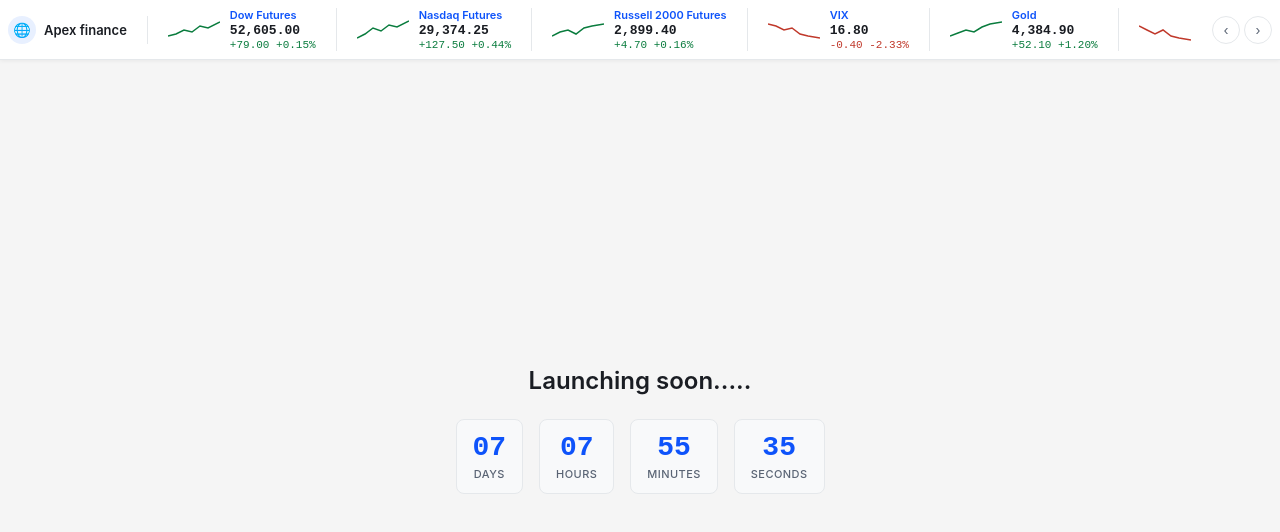
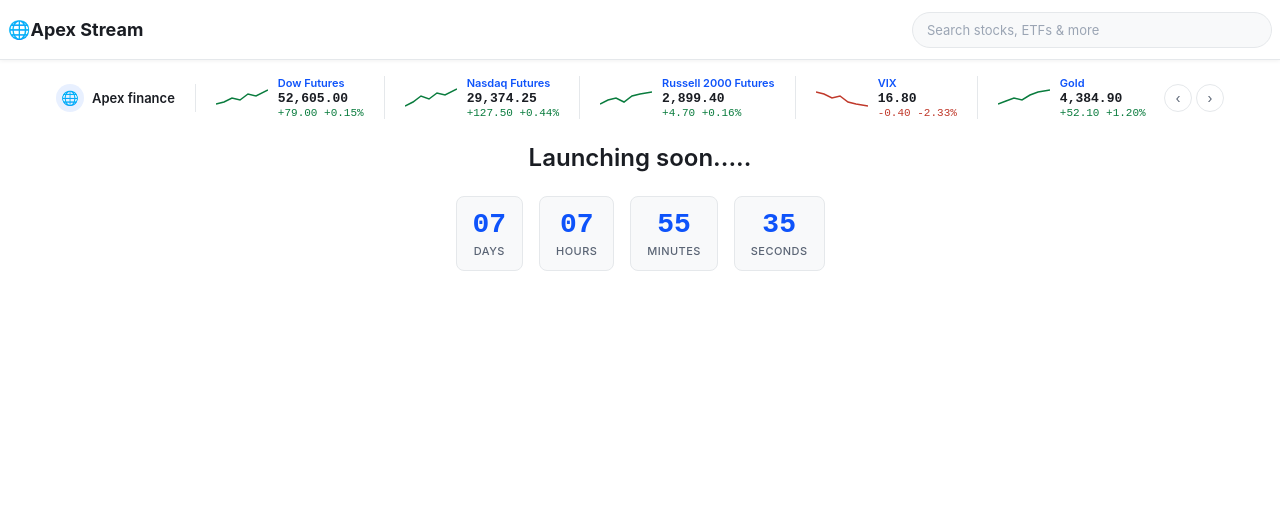
Before and after one commit to agarwalsvivek/apex-live-ticker, a React (Vite) app in the folder apps/web/: page / in a window 1280 px wide. Shown: the top 532 px of the page. Built offline with nearby package versions, Linux system fonts and the light colour scheme.

Commit message:
added html formatter

```diff
--- a/apps/web/public/equity.css
+++ b/apps/web/public/equity.css
@@ -31,24 +31,65 @@ body {
   min-height: 100vh;
 }
 
-
-/* ── HEADER TICKER BAR ── */
+/* ── HEADER ── */
 .header {
   background: var(--header-bg);
   border-bottom: 1px solid var(--border);
-  padding: 0 24px;
+  padding: 0 8px;
   display: flex;
   align-items: center;
-  gap: 0;
+  justify-content: space-between;
+  gap: 16px;
   height: 60px;
-  overflow: hidden;
   position: sticky;
   top: 0;
   z-index: 100;
   box-shadow: 0 1px 4px rgba(0, 0, 0, 0.06);
 }
 
-.header-market-label {
+.header-title {
+  font-size: 18px;
+  font-weight: 700;
+  color: var(--text-pri);
+  white-space: nowrap;
+}
+
+.header-search {
+  flex: 1;
+  max-width: 360px;
+}
+.header-search input {
+  width: 100%;
+  height: 36px;
+  padding: 0 14px;
+  border-radius: 18px;
+  border: 1px solid var(--border);
+  background: var(--bg-card);
+  font-family: var(--sans);
+  font-size: 13px;
+  color: var(--text-pri);
+  outline: none;
+  transition:
+    border-color 0.15s,
+    background 0.15s;
+}
+.header-search input::placeholder {
+  color: var(--text-muted);
+}
+.header-search input:focus {
+  border-color: var(--blue);
+  background: var(--bg);
+}
+
+/* ── MARKET TICKER BAR (now lives in a section) ── */
+.ticker-bar {
+  display: flex;
+  align-items: center;
+  gap: 0;
+  overflow: hidden;
+}
+
+.ticker-market-label {
   display: flex;
   align-items: center;
   gap: 8px;
@@ -62,7 +103,7 @@ body {
   flex-shrink: 0;
 }
 
-.header-market-label .icon {
+.ticker-market-label .icon {
   width: 28px;
   height: 28px;
   border-radius: 50%;
@@ -73,7 +114,7 @@ body {
   font-size: 14px;
 }
 
-.header-tickers {
+.ticker-list {
   display: flex;
   align-items: center;
   gap: 0;
@@ -81,7 +122,7 @@ body {
   overflow: hidden;
 }
 
-.header-ticker {
+.ticker-item {
   display: flex;
   align-items: center;
   gap: 10px;
@@ -90,51 +131,51 @@ body {
   min-width: 0;
   flex-shrink: 0;
 }
-.header-ticker:first-child {
+.ticker-item:first-child {
   padding-left: 0;
 }
 
-.ht-spark {
+.ticker-spark {
   width: 52px;
   height: 28px;
   flex-shrink: 0;
 }
 
-.ht-info {
+.ticker-info {
 }
-.ht-name {
+.ticker-name {
   font-size: 11px;
   font-weight: 600;
   color: var(--blue);
   white-space: nowrap;
 }
-.ht-price {
+.ticker-price {
   font-family: var(--mono);
   font-size: 13px;
   font-weight: 600;
   color: var(--text-pri);
   margin-top: 1px;
 }
-.ht-chg {
+.ticker-chg {
   font-family: var(--mono);
   font-size: 11px;
   font-weight: 500;
   margin-top: 1px;
 }
-.ht-chg.up {
+.ticker-chg.up {
   color: var(--green);
 }
-.ht-chg.down {
+.ticker-chg.down {
   color: var(--red);
 }
 
-.header-nav {
+.ticker-nav {
   display: flex;
   gap: 4px;
   margin-left: 12px;
   flex-shrink: 0;
 }
-.header-nav button {
+.ticker-nav button {
   width: 28px;
   height: 28px;
   border-radius: 50%;
@@ -148,17 +189,23 @@ body {
   justify-content: center;
   transition: all 0.15s;
 }
-.header-nav button:hover {
+.ticker-nav button:hover {
   background: var(--bg-hover);
 }
 
 /* ── PAGE BODY ── */
 .page {
+  display: grid;
+  grid-template-columns: 1fr 1fr;
+
   max-width: 1200px;
   margin: 0 auto;
-  padding: 28px 24px 60px;
-  display: flex;
+  padding: 16px;
   gap: 24px;
+}
+
+.page > *:first-child {
+  grid-column: 1 / -1;
 }
 
 /* ── MAIN COLUMN ── */
@@ -276,12 +323,12 @@ body {
   .side-col {
     width: 100%;
   }
-  .header-ticker:nth-child(n + 5) {
+  .ticker-item:nth-child(n + 5) {
     display: none;
   }
 }
 @media (max-width: 600px) {
-  .header-ticker:nth-child(n + 3) {
+  .ticker-item:nth-child(n + 3) {
     display: none;
   }
 }
--- a/apps/web/src/app/app.css
+++ b/apps/web/src/app/app.css
@@ -31,23 +31,65 @@ body {
   min-height: 100vh;
 }
 
-/* ── HEADER TICKER BAR ── */
+/* ── HEADER ── */
 .header {
   background: var(--header-bg);
   border-bottom: 1px solid var(--border);
   padding: 0 8px;
   display: flex;
   align-items: center;
-  gap: 0;
+  justify-content: space-between;
+  gap: 16px;
   height: 60px;
-  overflow: hidden;
   position: sticky;
   top: 0;
   z-index: 100;
   box-shadow: 0 1px 4px rgba(0, 0, 0, 0.06);
 }
 
-.header-market-label {
+.header-title {
+  font-size: 18px;
+  font-weight: 700;
+  color: var(--text-pri);
+  white-space: nowrap;
+}
+
+.header-search {
+  flex: 1;
+  max-width: 360px;
+}
+.header-search input {
+  width: 100%;
+  height: 36px;
+  padding: 0 14px;
+  border-radius: 18px;
+  border: 1px solid var(--border);
+  background: var(--bg-card);
+  font-family: var(--sans);
+  font-size: 13px;
+  color: var(--text-pri);
+  outline: none;
+  transition:
+    border-color 0.15s,
+    background 0.15s;
+}
+.header-search input::placeholder {
+  color: var(--text-muted);
+}
+.header-search input:focus {
+  border-color: var(--blue);
+  background: var(--bg);
+}
+
+/* ── MARKET TICKER BAR (now lives in a section) ── */
+.ticker-bar {
+  display: flex;
+  align-items: center;
+  gap: 0;
+  overflow: hidden;
+}
+
+.ticker-market-label {
   display: flex;
   align-items: center;
   gap: 8px;
@@ -61,7 +103,7 @@ body {
   flex-shrink: 0;
 }
 
-.header-market-label .icon {
+.ticker-market-label .icon {
   width: 28px;
   height: 28px;
   border-radius: 50%;
@@ -72,7 +114,7 @@ body {
   font-size: 14px;
 }
 
-.header-tickers {
+.ticker-list {
   display: flex;
   align-items: center;
   gap: 0;
@@ -80,7 +122,7 @@ body {
   overflow: hidden;
 }
 
-.header-ticker {
+.ticker-item {
   display: flex;
   align-items: center;
   gap: 10px;
@@ -89,51 +131,51 @@ body {
   min-width: 0;
   flex-shrink: 0;
 }
-.header-ticker:first-child {
+.ticker-item:first-child {
   padding-left: 0;
 }
 
-.ht-spark {
+.ticker-spark {
   width: 52px;
   height: 28px;
   flex-shrink: 0;
 }
 
-.ht-info {
+.ticker-info {
 }
-.ht-name {
+.ticker-name {
   font-size: 11px;
   font-weight: 600;
   color: var(--blue);
   white-space: nowrap;
 }
-.ht-price {
+.ticker-price {
   font-family: var(--mono);
   font-size: 13px;
   font-weight: 600;
   color: var(--text-pri);
   margin-top: 1px;
 }
-.ht-chg {
+.ticker-chg {
   font-family: var(--mono);
   font-size: 11px;
   font-weight: 500;
   margin-top: 1px;
 }
-.ht-chg.up {
+.ticker-chg.up {
   color: var(--green);
 }
-.ht-chg.down {
+.ticker-chg.down {
   color: var(--red);
 }
 
-.header-nav {
+.ticker-nav {
   display: flex;
   gap: 4px;
   margin-left: 12px;
   flex-shrink: 0;
 }
-.header-nav button {
+.ticker-nav button {
   width: 28px;
   height: 28px;
   border-radius: 50%;
@@ -147,25 +189,38 @@ body {
   justify-content: center;
   transition: all 0.15s;
 }
-.header-nav button:hover {
+.ticker-nav button:hover {
   background: var(--bg-hover);
 }
 
 /* ── PAGE BODY ── */
+.page {
+  display: grid;
+  grid-template-columns: 1fr;
+
+  max-width: 1200px;
+  margin: 0 auto;
+  padding: 16px;
+  gap: 24px;
+}
+
+/* .page > *:first-child {
+  grid-column: 1 / -1;
+} */
+
+/* ── MAIN COLUMN ── */
+.main-col {
+  flex: 1;
+  min-width: 0;
+  display: flex;
+  flex-direction: column;
+  gap: 28px;
+}
+
 .app {
   min-height: 100vh;
   display: flex;
   flex-direction: column;
-}
-
-.page {
-  padding: 8px;
-  gap: 24px;
-
-  display: grid;
-  place-items: center;
-  flex: 1;
-  background-color: #f5f5f5;
 }
 
 a {
--- a/apps/web/src/app/app.tsx
+++ b/apps/web/src/app/app.tsx
@@ -1,26 +1,14 @@
 import './app.css';
-import HeaderTickers from './components/header-tickers';
+import Header from './components/header';
+import TickerList from './components/ticker-list';
 import LaunchCountdown from './components/launch/launch-count-down';
 
 export function App() {
   return (
     <div className="app">
-      <header className="header">
-        <div className="header-market-label">
-          <span className="icon" role="img" aria-label="Global markets">
-            🌐
-          </span>
-          Apex finance
-        </div>
-
-        <HeaderTickers />
-        <div className="header-nav">
-          <button>‹</button>
-          <button>›</button>
-        </div>
-      </header>
-
+      <Header />
       <main className="page">
+        <TickerList />
         <LaunchCountdown />
       </main>
     </div>
--- /dev/null
+++ b/apps/web/src/app/components/header/index.tsx
@@ -0,0 +1,17 @@
+const Header = () => {
+  return (
+    <header className="header">
+      <div className="header-title">
+        <span className="icon" role="img" aria-label="Global markets">
+          🌐
+        </span>
+        Apex Stream
+      </div>
+      <div className="header-search">
+        <input type="search" placeholder="Search stocks, ETFs & more" />
+      </div>
+    </header>
+  );
+};
+
+export default Header;
--- a/apps/web/src/app/components/header-tickers/index.tsx
+++ b/apps/web/src/app/components/ticker-list/index.tsx
@@ -58,12 +58,19 @@ const SPARK_COLOR: Record<TickerDirection, string> = {
   down: '#c0392b',
 };
 
-const HeaderTickers = () => {
+const TickerList = () => {
   return (
-    <div className="header-tickers">
+    <div className="ticker-bar">
+      <div className="ticker-market-label">
+        <span className="icon" role="img" aria-label="Global markets">
+          🌐
+        </span>
+        Apex finance
+      </div>
+      <div className="ticker-list">
         {TICKERS.map((ticker) => (
-        <div className="header-ticker" key={ticker.name}>
-          <svg className="ht-spark" viewBox="0 0 52 28" fill="none">
+          <div className="ticker-item" key={ticker.name}>
+            <svg className="ticker-spark" viewBox="0 0 52 28" fill="none">
               <polyline
                 points={ticker.sparkPoints}
                 stroke={SPARK_COLOR[ticker.direction]}
@@ -71,15 +78,22 @@ const HeaderTickers = () => {
                 fill="none"
               />
             </svg>
-          <div className="ht-info">
-            <div className="ht-name">{ticker.name}</div>
-            <div className="ht-price">{ticker.price}</div>
-            <div className={`ht-chg ${ticker.direction}`}>{ticker.change}</div>
+            <div className="ticker-info">
+              <div className="ticker-name">{ticker.name}</div>
+              <div className="ticker-price">{ticker.price}</div>
+              <div className={`ticker-chg ${ticker.direction}`}>
+                {ticker.change}
+              </div>
             </div>
           </div>
         ))}
       </div>
+      <div className="ticker-nav">
+        <button>‹</button>
+        <button>›</button>
+      </div>
+    </div>
   );
 };
 
-export default HeaderTickers;
+export default TickerList;
```
Also changed, not shown: apps/web/public/equity.html (+52 -47 lines). Lines whose indentation alone changed are shown as unchanged.
